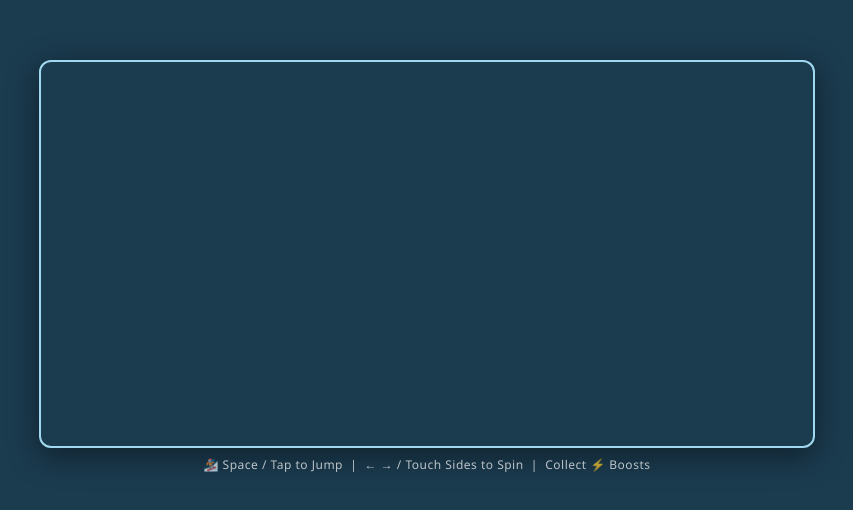
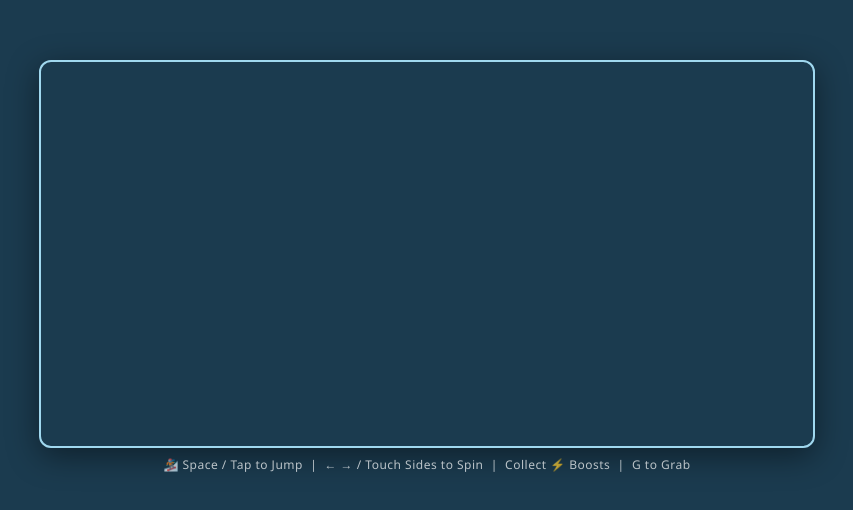
Before and after one commit to ranag786tech-lang/snowboard-rush, a plain HTML site: page index.html in a window 1280 px wide. Shown: the part 134-644 px from the top of the page, without its empty margins (213-1066 px from the left). Drawn offline with Linux system fonts and the light colour scheme.

Commit message:
Update index.html

```diff
--- a/index.html
+++ b/index.html
@@ -48,7 +48,7 @@
 <body>
 <div class="game-wrapper">
     <canvas id="gameCanvas" width="800" height="400"></canvas>
-    <div class="hint">🏂 Space / Tap to Jump &nbsp;|&nbsp; ← → / Touch Sides to Spin &nbsp;|&nbsp; Collect ⚡ Boosts</div>
+    <div class="hint">🏂 Space / Tap to Jump &nbsp;|&nbsp; ← → / Touch Sides to Spin &nbsp;|&nbsp; Collect ⚡ Boosts &nbsp;|&nbsp; G to Grab</div>
 </div>
 
 <script src="js/core/engine.js"></script>
```
Lines whose indentation alone changed are shown as unchanged.
